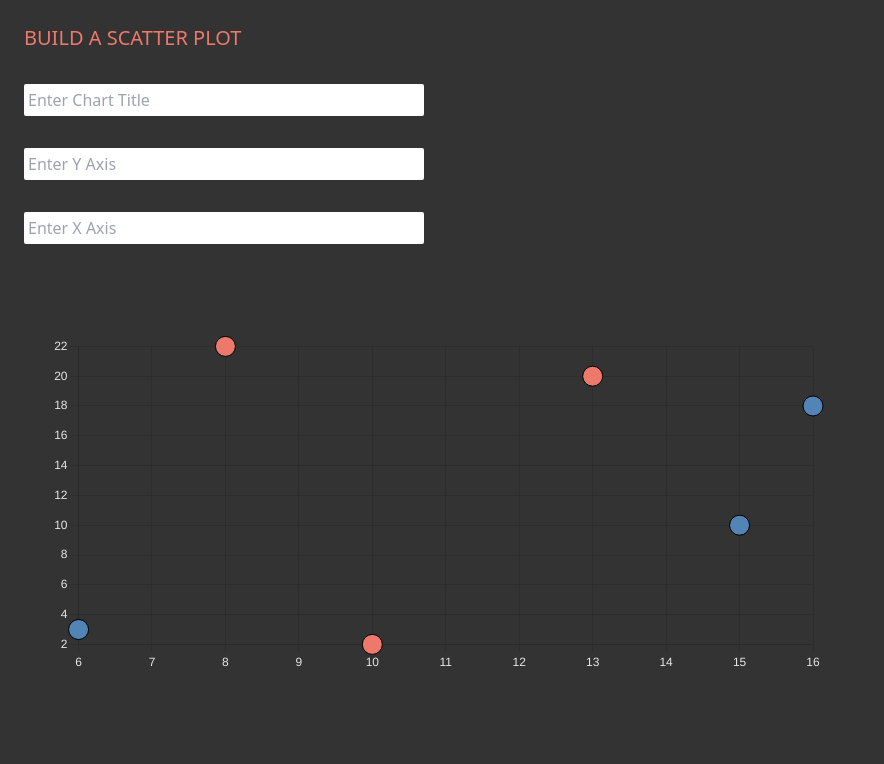
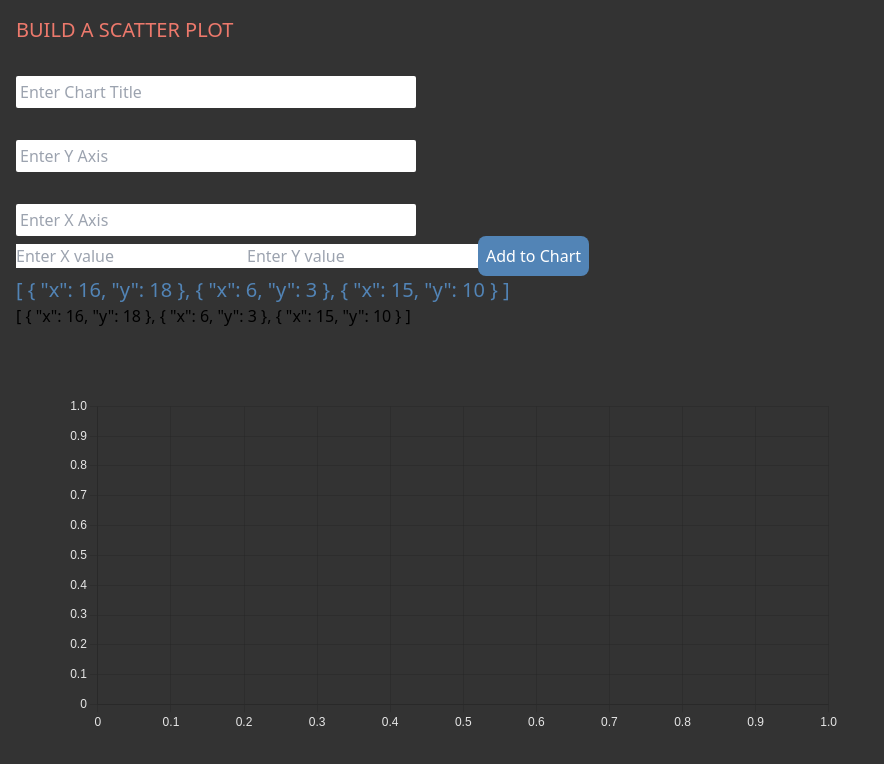
Before and after one commit to rjlevitt/build-a-chart, a plain HTML site: page sandbox/index.html in a window 1280 px wide. Shown: the whole page, without its empty margins (0-884 px from the left). Drawn offline with nearby package versions, Linux system fonts and the light colour scheme.

Commit message:
date update

```diff
--- a/sandbox/components/scatterPlot.js
+++ b/sandbox/components/scatterPlot.js
@@ -1,5 +1,8 @@
 app.component('scatter-plot', {
     props: {
+        test: {
+            type: Array
+        },
         title : {
             type: String
         },
@@ -13,22 +16,26 @@ app.component('scatter-plot', {
     template:
     /*html*/
     `
+    <div>
+        {{ this.test }}
+    </div>
     <div style="height: 300px; max-height: 70vw; width: 800px" class="mx-6 my-8">
         <canvas ref="chartcanvas"></canvas>
     </div>
     `,
     methods: {
         updateChart(){
-            this.chart.options.plugins.title.text = this.title
-            this.chart.options.scales.y.title.text = this.yaxis
-            this.chart.options.scales.x.title.text = this.xaxis
+            console.log(this.test)
+            console.log([...this.test] )
+            this.chart.data.datasets[0].data = [...this.test]
+            // this.chart.options.plugins.title.text = this.title
+            // this.chart.options.scales.y.title.text = this.yaxis
+            // this.chart.options.scales.x.title.text = this.xaxis
             this.chart.update()
         }
     },
     watch: {
         title: 'updateChart',
-        xaxis: 'updateChart',
-        yaxis: 'updateChart',
     },
     mounted() {
         const data = {
@@ -36,24 +43,17 @@ app.component('scatter-plot', {
             datasets: [
               {
                 label: 'Dataset 1',
-                data: [{x: 16, y: 18}, {x: 6, y: 3}, {x: 15, y: 10}],
+                data: [],
                 radius: 10,
                 borderColor: 'black',
                 backgroundColor: '#5284b6',
-              },
-              {
-                label: 'Dataset 2',
-                data: [{x: 8, y: 22}, {x: 10, y: 2}, {x: 13, y: 20}],
-                radius: 10,
-                borderColor: 'black',
-                backgroundColor: '#ed796c',
               }
             ]
           };
 
         const ctx = this.$refs.chartcanvas.getContext('2d')
         Chart.defaults.color='#e6e6e6'
-        // Chart.defaults.font.family = "'Comic Sans MS', 'Arial', sans-serif"
+        Chart.defaults.font.family = "'Comic Sans MS', 'Arial', sans-serif"
         this.chart = new Chart(ctx, {
             type: 'scatter',
             data: data,
--- a/sandbox/index.html
+++ b/sandbox/index.html
@@ -27,8 +27,8 @@
 </head>
 <body class="bg-slategray">
     <script src="https://unpkg.com/vue@3"></script>
-    <div id="app" >
-      <div class="p-6 space-y-8">
+    <div id="app" class="p-4 container mx-auto">
+      <div class="space-y-8">
         <div>
           <h1 class="uppercase text-salmon text-bold text-xl">{{ message }}</h1>
         </div>
@@ -42,7 +42,15 @@
           <input v-model="info.xaxis" class="rounded-sm w-[400px] p-1" type="text" placeholder="Enter X Axis">
         </div>
       </div>
-      <scatter-plot v-bind:title="info.title" v-bind:yaxis="info.yaxis" v-bind:xaxis="info.xaxis"></scatter-plot>
+      <div>
+        <input v-model="xvalue" type="number" placeholder="Enter X value">
+        <input  v-model="yvalue" type="number" placeholder="Enter Y value">
+        <button type="submit" v-on:click="addToData" class="bg-steelblue p-2 rounded-lg hover:bg-salmon text-white">Add to Chart</button>
+      </div>
+      <div class="text-steelblue text-bold text-xl" >
+        {{ chartData }}
+      </div>
+      <scatter-plot :test="chartData" :title="info.title" :yaxis="info.yaxis" v-bind:xaxis="info.xaxis"></scatter-plot>
     </div>
 
     <!-- Import App -->
--- a/sandbox/main.js
+++ b/sandbox/main.js
@@ -6,7 +6,15 @@ const app = Vue.createApp({
                 yxaxis: '',
                 xaxis: ''
             },
+            xvalue: "",
+            yvalue: "",
+            chartData: [{x: 16, y: 18}, {x: 6, y: 3}, {x: 15, y: 10}],
             message: "Build a Scatter Plot"
+        }
+    },
+    methods: {
+        addToData(){
+            this.chartData.push( {x: this.xvalue, y: this.yvalue} )
         }
     }
 })
```
